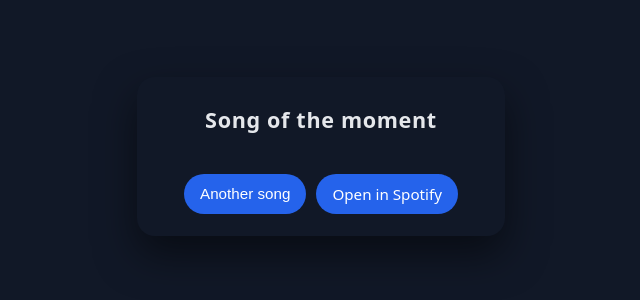
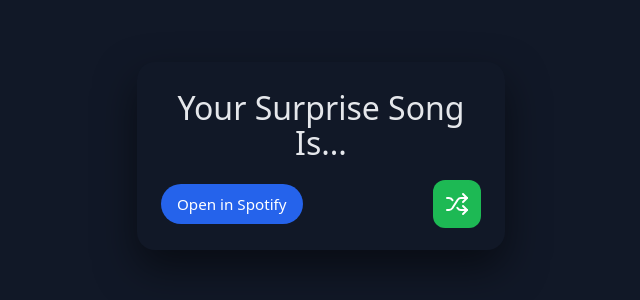
Before and after one commit to Andresok1/Ohrwurm, a plain HTML site: page static/index.html in a window 1280 px wide. Shown: the part 244-544 px from the top of the page, without its empty margins (319-959 px from the left). Drawn offline with Linux system fonts and the light colour scheme; no server answers; a web font is replaced by a local one.

Commit message:
new shuffle button and new random

```diff
--- a/static/index.html
+++ b/static/index.html
@@ -2,8 +2,13 @@
 <html lang="en">
 <head>
   <meta charset="UTF-8">
-  <title>Song recommendations</title>
+  <title>Ohrwurm by TremensMusic...</title>
   <meta name="viewport" content="width=device-width, initial-scale=1">
+
+  <link rel="preconnect" href="https://fonts.googleapis.com">
+  <link rel="preconnect" href="https://fonts.gstatic.com" crossorigin>
+  <link href="https://fonts.googleapis.com/css2?family=Bitcount+Grid+Double:wght@335&display=swap" rel="stylesheet">
+
   <style>
     body {
       font-family: system-ui, -apple-system, BlinkMacSystemFont, sans-serif;
@@ -20,16 +25,11 @@
       background: #111827;
       border-radius: 18px;
       padding: 28px 24px 22px;
-      width: 320px;           /* ancho fijo para que todo quede proporcionado */
+      width: 320px;
       box-shadow: 0 18px 40px rgba(0, 0, 0, 0.5);
       display: flex;
       flex-direction: column;
       align-items: center;
-    }
-    h1 {
-      margin: 0 0 20px 0;
-      font-size: 1.35rem;
-      letter-spacing: 0.03em;
     }
     .album-image {
       width: 220px;
@@ -43,6 +43,7 @@
       font-size: 1.3rem;
       font-weight: 600;
       margin-bottom: 4px;
+      text-align: center;
     }
     .song-artist {
       font-size: 1rem;
@@ -69,54 +70,129 @@
     button:hover, a.action-link:hover {
       opacity: 0.9;
     }
+    h1 {
+        font-family: "Bitcount Grid Double", system-ui;
+        font-size: 2rem;
+        font-weight: 335;
+        line-height: 1.1;
+         text-align: center;   /* ← esto lo centra */
+        margin: 0 auto;
+    }
+    .shuffle-btn {
+    background-color: #1db954;  /* verde Spotify */
+    border: none;
+    padding: 12px;
+    border-radius: 12px;
+    cursor: pointer;
+    display: flex;
+    align-items: center;
+    justify-content: center;
+    color: white;
+    transition: 0.2s ease;
+
+    }
+    .shuffle-btn:hover {
+    background-color: #0057e0;
+    }
+    .btn-container {
+    display: flex;
+    justify-content: space-between;
+    align-items: center;
+    width: 100%;
+    }
+    .btn-row {
+    display: flex;
+    justify-content: center;
+    align-items: center;
+    gap: 16px;
+    position: relative;
+    margin-top: 20px;
+    }
+    .btn-secondary {
+    display: flex;
+    justify-content: flex-end;
+    margin-top: 12px;
+    width: 100%;
+    padding-right: 20px;
+    }
   </style>
 </head>
 <body>
     <div class="card">
-    <h1>Song of the moment</h1>
+    <h1>Your Surprise Song Is...</h1>
     <img id="album-image" src="" alt="Album cover"
         style="width: 200px; height: 200px; object-fit: cover; border-radius: 12px; margin-bottom: 16px; display: none;">
     <div id="song-title" class="song-title"></div>
     <div id="song-artist" class="song-artist"></div>
-    <div class="button-row">
-        <button onclick="showRandomSong()">Another song</button>
-        <a id="song-link" class="action-link" href="#" target="_blank" rel="noopener">
-        Open in Spotify
-        </a>
+    <div class="btn-container">
+          <a id="song-link" class="action-link" href="#" target="_blank" rel="noopener">
+              Open in Spotify
+          </a>
+
+         <button class="shuffle-btn" onclick="showRandomSong()">
+            <svg xmlns="http://www.w3.org/2000/svg" width="24" height="24" viewBox="0 0 24 24" fill="none" stroke="currentColor" stroke-width="2" stroke-linecap="round" stroke-linejoin="round" class="lucide lucide-shuffle-icon lucide-shuffle">
+              <path d="m18 14 4 4-4 4"/>
+              <path d="m18 2 4 4-4 4"/>
+              <path d="M2 18h1.973a4 4 0 0 0 3.3-1.7l5.454-8.6a4 4 0 0 1 3.3-1.7H22"/>
+              <path d="M2 6h1.972a4 4 0 0 1 3.6 2.2"/>
+              <path d="M22 18h-6.041a4 4 0 0 1-3.3-1.8l-.359-.45"/>
+            </svg>
+          </button>
     </div>
-    </div>
-  </div>
+
+  </body>
 
   <script>
-    let songs = [];
+    let songs = []
+    let pool = []
 
     async function loadSongs() {
         const resp = await fetch("/api/playlist");  // ajusta la URL según dónde tengas el backend
         songs = await resp.json();
-        showRandomSong();
+
+        pool = [...songs]
+        for (let i = pool.length - 1; i > 0; i--) {
+          const j = Math.floor(Math.random() * (i + 1))
+          const tmp = pool[i]
+          pool[i] = pool[j]
+          pool[j] = tmp
+        }
+        showRandomSong()
     }
 
-    function showRandomSong() {
-        if (!songs || songs.length === 0) {
-        return;
-        }
-        const idx = Math.floor(Math.random() * songs.length);
-        const song = songs[idx];
+  function showRandomSong() {
+    if (!songs || songs.length === 0) {
+      return
+    }
 
-        document.getElementById("song-title").textContent = song.title;
-        document.getElementById("song-artist").textContent = song.artist;
+    // si la baraja está vacía, se vuelve a llenar y barajar
+    if (pool.length === 0) {
+      pool = [...songs]
+      for (let i = pool.length - 1; i > 0; i--) {
+        const j = Math.floor(Math.random() * (i + 1))
+        const tmp = pool[i]
+        pool[i] = pool[j]
+        pool[j] = tmp
+      }
+    }
 
-        const img = document.getElementById("album-image");
-        if (song.album_image) {
-        img.src = song.album_image;
-        img.style.display = "block";
-        } else {
-        img.style.display = "none";
-        }
+    // sacar la siguiente canción de la baraja
+    const song = pool.shift()
 
-        const link = document.getElementById("song-link");
-        link.href = song.url;
+    document.getElementById("song-title").textContent = song.title
+    document.getElementById("song-artist").textContent = song.artist
+
+    const img = document.getElementById("album-image")
+    if (song.album_image) {
+      img.src = song.album_image
+      img.style.display = "block"
+    } else {
+      img.style.display = "none"
     }
+
+    const link = document.getElementById("song-link")
+    link.href = song.url
+  }
 
     loadSongs();
   </script>
```
